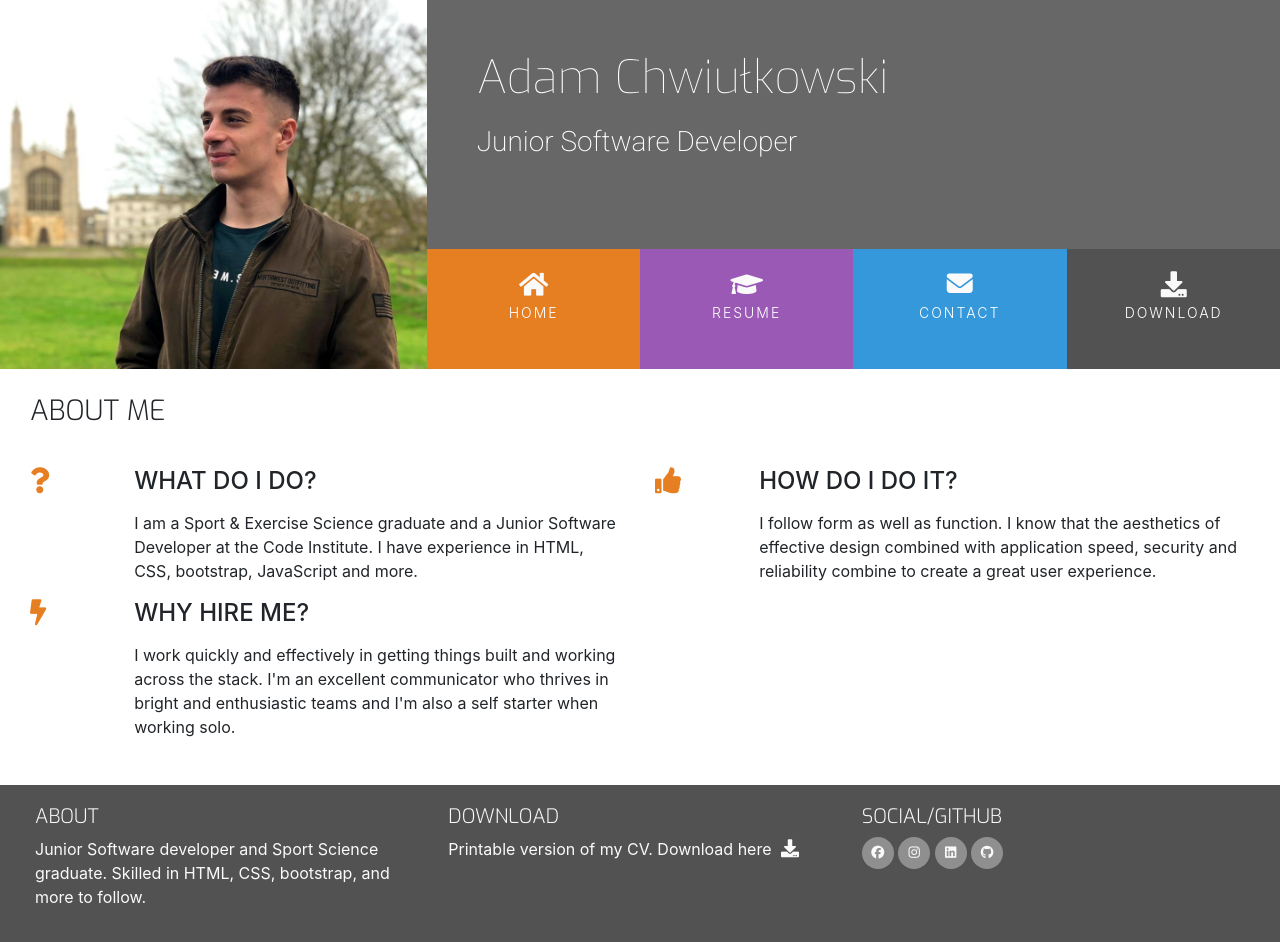
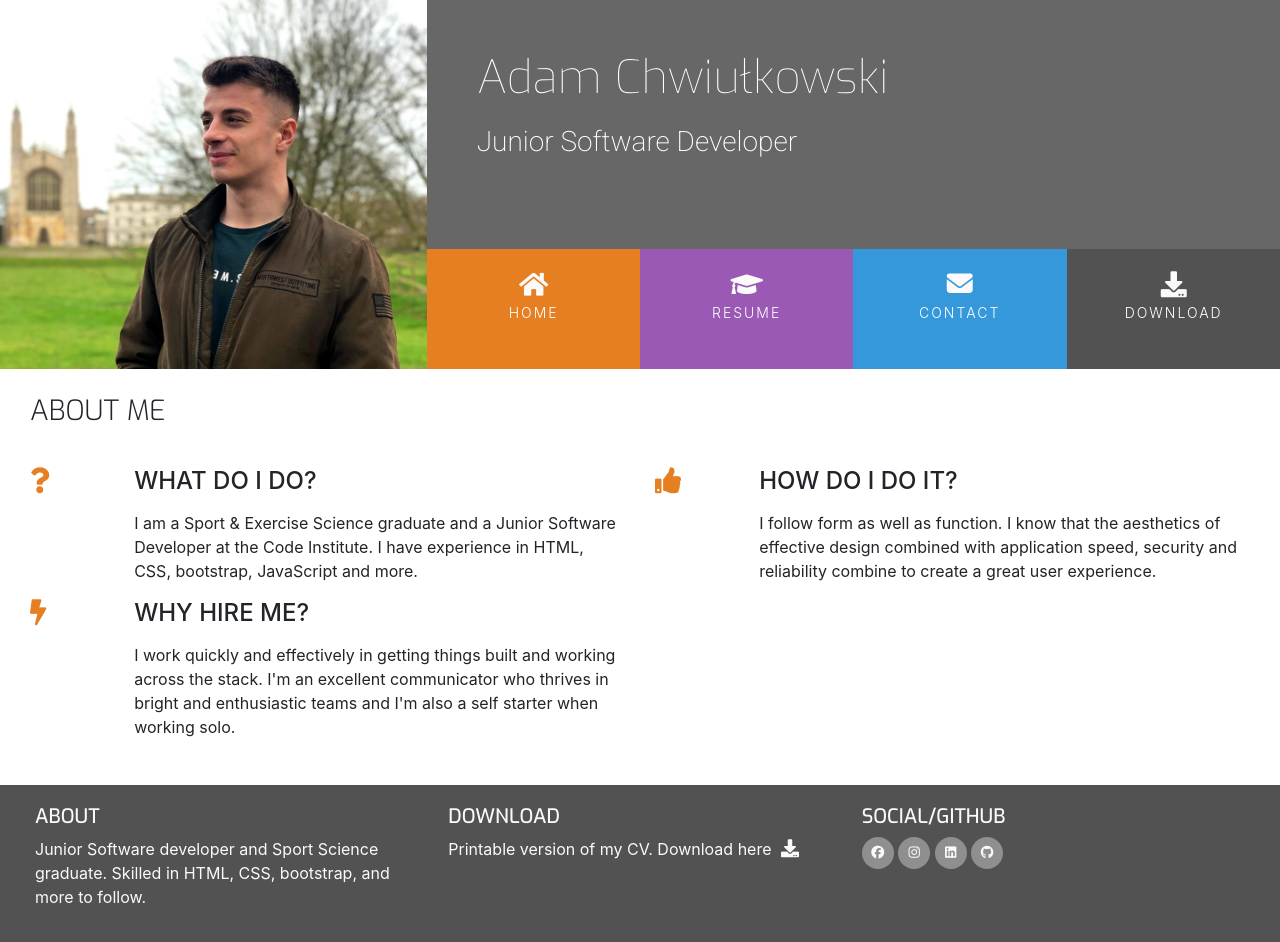
Before and after one commit to adampl2/mini-project-resume, a plain HTML site: page index.html in a window 1280 px wide. Drawn offline with nearby package versions, Linux system fonts and the light colour scheme.

Commit message:
small footer headings changes

```diff
--- a/assets/css/style.css
+++ b/assets/css/style.css
@@ -185,6 +185,10 @@ footer {
     margin: 0;
 }
 
+.general-sub {
+    font-weight: 500;
+}
+
 .cv-pdf i {
     font-size: 18px;
     color: #fafafa;
```
